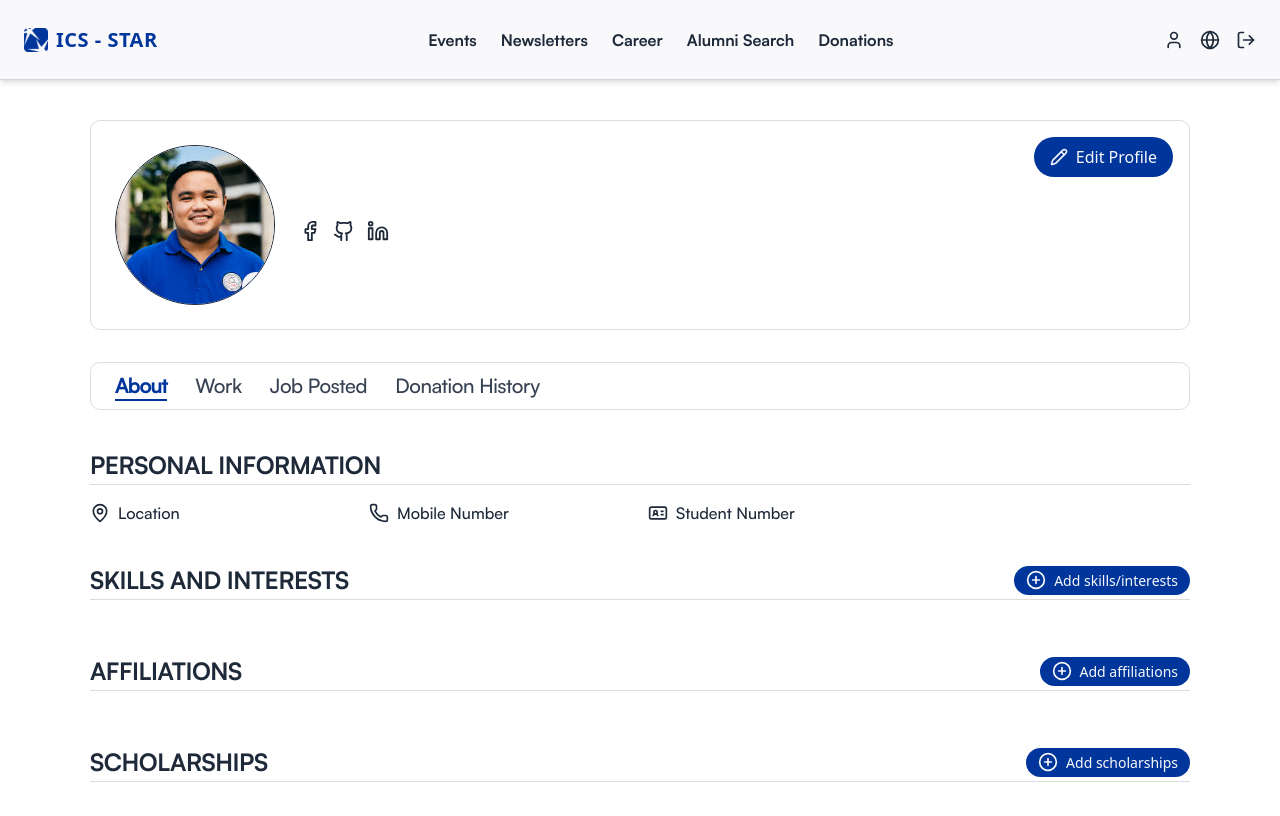
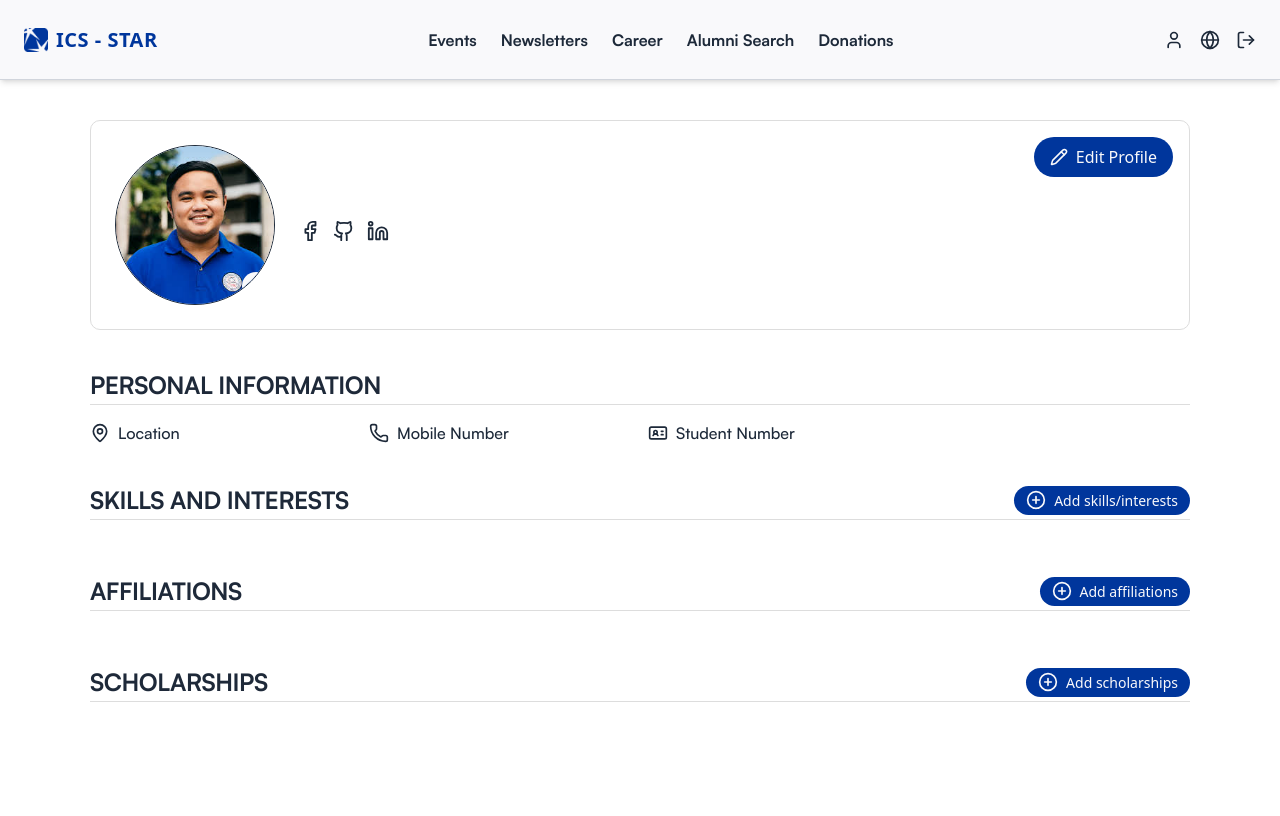
Before and after one commit to cazhiareese/ICS-STAR, a React (Vite) app in the folder app/: page /profile in a window 1280 px wide. Shown: the top 816 px of the page. Built offline with nearby package versions, Linux system fonts and the light colour scheme.

Commit message:
refactor: remove dummy datas

```diff
--- a/app/src/RootPages/Userprofile.jsx
+++ b/app/src/RootPages/Userprofile.jsx
@@ -16,9 +16,7 @@ const alumniUsers = [
   ];
 
 const signedinuser = { user_id: 2, first_name: "Jane", last_name: "Smith", mobile_number: "09234567890", age: 28, gender: "F", city: "Quezon City", state: "Metro Manila", country: "Philippines", marital_status: "Married", image: '../assets/prince boy.jpg', password: "hashed_password_here", email: "janesmith@example.com", verification_file: "verification_docs/jane_smith.pdf", user_type: "alumni", student_number: "2016-67890", graduation_year: 2020, graduation_semester: "1st Semester", employment_status: "Self-Employed", job_title: "UX Designer", work_location: "Quezon City, PH", work_mode: "Remote", employer_class: "Private Sector", tenured_status: "Permanent", salary_grade: "3", is_banned: false, company_name: "AZEUS" }
-const iskills = ["Artificial Intelligence", "Cybersecurity", "Web Development"];
-const iaffiliations = [{ affiliation: "Young Software Engineers’ Society", role: "Resident Member" },{ affiliation: "Young Software Engineers’ Society", role: "Resident Member" },{ affiliation: "Young Software Engineers’ Society", role: "Resident Member" },];
-const ischolarships = ["DOST Scholarship", "UPLB SLAS"];
+
 
 function UserProfile() {
     const [editMode, setEditMode] = useState(false);
@@ -238,14 +236,6 @@ const addScholarship = async (newScholarship) => {
 
 
 
-
-
-
-
-
-
-
-
     const removeAffiliation = (index) => setAffiliations(affiliations.filter((_, i) => i !== index));
     const removeScholarship = (index) => setScholarships(scholarships.filter((_, i) => i !== index));
 
@@ -258,7 +248,7 @@ const addScholarship = async (newScholarship) => {
 
             {/* Profile Section */}
             <ProfileSection editMode={editMode} userDetails={userDetails} setEditMode={setEditMode} handleChange={handleChange} />
-      {signedinuser.user_type === "alumni" && (
+      {userDetails.user_type === "alumni" && (
         <>
           {/* Navigation Tabs */}
           <UserProfileTabs activeTab={activeTab} setActiveTab={setActiveTab} />
```
